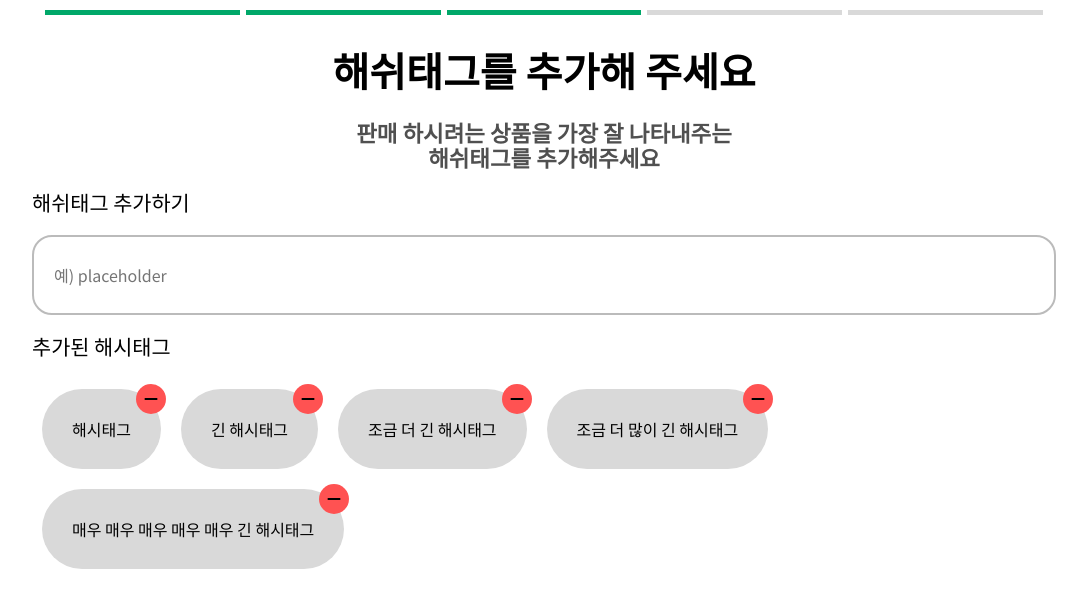
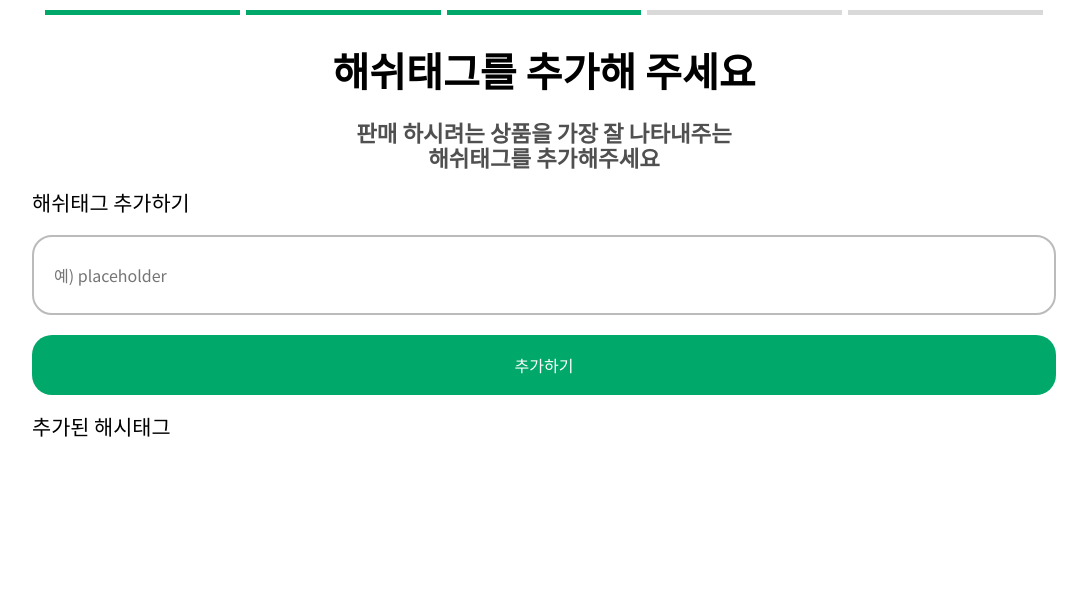
Before and after one commit to Team-Brand-AI/brand-ai-frontend, a React (Create React App) app: page /new-marketing/hashtag in a window 1280 px wide. Shown: the top 608 px of the page, without its empty margins (96-1183 px from the left). Built offline with nearby package versions, Linux system fonts and the light colour scheme.

Commit message:
feat: NewMarketingPage Redux store 설정

```diff
--- a/src/components/HashTag.jsx
+++ b/src/components/HashTag.jsx
@@ -6,11 +6,11 @@ export const HashTag = {
     Container: ({ children }) => {
         return <div className="hash-tag-container">{children}</div>;
     },
-    Item: ({ children }) => {
+    Item: ({ children, onRemoveBtnClick }) => {
         return (
             <div className="hash-tag-item">
                 <div className="hash-tag-item__text">{children}</div>
-                <div className="hash-tag-item__btn">
+                <div className="hash-tag-item__btn" onClick={onRemoveBtnClick}>
                     <FontAwesomeIcon icon={faMinus} />
                 </div>
             </div>
--- /dev/null
+++ b/src/context/OptionContext.jsx
@@ -0,0 +1,11 @@
+import { createContext } from "react";
+
+export const MoodContext = createContext({
+    selectedItem: null,
+    setSelectedItem: null,
+});
+
+export const ColorContext = createContext({
+    selectedItem: null,
+    setSelectedItem: null,
+});
--- a/src/pages/NewMarketingPage.jsx
+++ b/src/pages/NewMarketingPage.jsx
@@ -1,11 +1,13 @@
-import { useRef, useState } from "react";
+import { useRef, useState, useEffect } from "react";
+import { useSelector, useDispatch } from "react-redux";
+
 import { NavBar } from "../components/NavBar";
 import { Heading } from "../components/Heading";
 import { Grid } from "../components/Grid";
 import { Label } from "../components/Label";
 import { Input, DropDown } from "../components/Forms";
 import { HashTag } from "../components/HashTag";
-import { ButtonPlaceHolder } from "../components/Button";
+import { Button, ButtonPlaceHolder } from "../components/Button";
 
 import { faCloudArrowUp } from "@fortawesome/free-solid-svg-icons";
 
@@ -13,10 +15,27 @@ import category from "@assets/category.json";
 import subcategory from "@assets/subcategory.json";
 
 import { CategoryContext, SubCategoryContext } from "../context/CategoryContext";
+import { MoodContext, ColorContext } from "../context/OptionContext";
+
+import { newMarketingActions } from "../store/new-marketing-slice.js";
 
 export const NewMarketingPage = {
     Category: () => {
+        const dispatch = useDispatch();
+
         const [selectedCategory, setSelectedCategory] = useState(null);
+
+        useEffect(() => {
+            if (selectedCategory != undefined) {
+                dispatch(
+                    newMarketingActions.setCategory({
+                        index: selectedCategory,
+                        kr: category[selectedCategory]["name_kr"],
+                        en: category[selectedCategory]["name_en"],
+                    })
+                );
+            }
+        }, [selectedCategory]);
 
         return (
             <main className="new-marketing-page__category page">
@@ -25,7 +44,7 @@ export const NewMarketingPage = {
 
                 <div className="page-category__grid">
                     <CategoryContext.Provider value={{ selectedItem: selectedCategory, setSelectedItem: setSelectedCategory }}>
-                        <Grid.Container context={CategoryContext} width={"600px"}>
+                        <Grid.Container context={CategoryContext} width={"min(100%, 600px)"}>
                             {category.map((element, index) => {
                                 return (
                                     <Grid.Item
@@ -33,6 +52,7 @@ export const NewMarketingPage = {
                                         icon={process.env.PUBLIC_URL + `/icons/${element["imgSrc"]}.png`}
                                         text={element["name_kr"]}
                                         size={"150px"}
+                                        onRemoveBtnClick={""}
                                     ></Grid.Item>
                                 );
                             })}
@@ -43,7 +63,20 @@ export const NewMarketingPage = {
         );
     },
     SubCategory: () => {
+        const { category_en } = useSelector((state) => state.newMarketing);
+        const dispatch = useDispatch();
         const [selectedSubCategory, setSelectedSubCategory] = useState(null);
+
+        useEffect(() => {
+            if (selectedSubCategory != undefined) {
+                dispatch(
+                    newMarketingActions.setSubCategory({
+                        kr: subcategory[category_en][selectedSubCategory]["name_kr"],
+                        en: subcategory[category_en][selectedSubCategory]["name_en"],
+                    })
+                );
+            }
+        }, [selectedSubCategory]);
 
         return (
             <div className="new-marketing-page__subcategory page">
@@ -51,7 +84,7 @@ export const NewMarketingPage = {
                 <Heading title={"하위 카테고리를 선택해 주세요"} subtitle={["판매 하시려는 상품과 관련된 카테고리를", "선택해 주세요"]} />
 
                 <SubCategoryContext.Provider value={{ selectedItem: selectedSubCategory, setSelectedItem: setSelectedSubCategory }}>
-                    <Grid.Container context={SubCategoryContext} width={"600px"}>
+                    <Grid.Container context={SubCategoryContext} width={"min(100%, 600px)"}>
                         {subcategory["food"].map((element, index) => {
                             return <Grid.Item key={index} text={element["name_kr"]} size={"150px"}></Grid.Item>;
                         })}
@@ -61,49 +94,98 @@ export const NewMarketingPage = {
         );
     },
     HashTag: () => {
+        const dispatch = useDispatch();
+        const { hashtags } = useSelector((state) => state.newMarketing);
+
         return (
             <div className="new-marketing-page__hashtag page">
                 <NavBar.Top cur={2} max={5} />
                 <Heading title={"해쉬태그를 추가해 주세요"} subtitle={["판매 하시려는 상품을 가장 잘 나타내주는", "해쉬태그를 추가해주세요"]} />
 
                 <Label>해쉬태그 추가하기</Label>
-                <Input.Text placeholder="예) placeholder"></Input.Text>
+                <Input.Text id="hashtag" placeholder="예) placeholder"></Input.Text>
+                <Button
+                    type="primary"
+                    onClick={() => {
+                        dispatch(newMarketingActions.appendHashTag({ tag: document.querySelector("#hashtag").value }));
+                    }}
+                    width="100%"
+                    styles={{ margin: "20px 0px" }}
+                >
+                    추가하기
+                </Button>
 
                 <Label>추가된 해시태그</Label>
 
                 <HashTag.Container>
-                    <HashTag.Item>해시태그</HashTag.Item>
-                    <HashTag.Item>긴 해시태그</HashTag.Item>
-                    <HashTag.Item>조금 더 긴 해시태그</HashTag.Item>
-                    <HashTag.Item>조금 더 많이 긴 해시태그</HashTag.Item>
-                    <HashTag.Item>매우 매우 매우 매우 매우 긴 해시태그</HashTag.Item>
+                    {hashtags.map((element, index) => {
+                        return <HashTag.Item key={index}>{element}</HashTag.Item>;
+                    })}
                 </HashTag.Container>
             </div>
         );
     },
     BrandInfo: () => {
+        const dispatch = useDispatch();
+        const [selectedMoodOption, setSelectedMoodOption] = useState({
+            index: null,
+            text: null,
+        });
+        const [selectedColorOption, setSelectedColorOption] = useState({
+            index: null,
+            text: null,
+        });
+
+        const onNextBtnClick = () => {
+            dispatch(newMarketingActions.setBrandName(document.querySelector("#brandNameInput")));
+            dispatch(newMarketingActions.setBrandInfo(document.querySelector("#brandInfoInput")));
+        };
+
+        useEffect(() => {
+            if (selectedMoodOption != null) {
+                dispatch(newMarketingActions.setMoodOption(selectedMoodOption));
+            }
+        }, [selectedMoodOption]);
+
+        useEffect(() => {
+            if (selectedColorOption != null) {
+                dispatch(newMarketingActions.setColorOption(selectedColorOption));
+            }
+        }, [selectedColorOption]);
+
         return (
             <div className="new-marketing-page__brandinfo page">
                 <NavBar.Top cur={3} max={5} />
                 <Heading title={"상품, 브랜드 이름을 입력해주세요"} subtitle={["판매 하시려는 상품의 이름 또는", "브랜드명을 입력해주세요"]} />
 
                 <Label>브랜드 이름을 입력해주세요</Label>
-                <Input.Text placeholder="예) placeholder"></Input.Text>
+                <Input.Text id="brandNameInput" placeholder="예) placeholder"></Input.Text>
 
                 <Label>
                     <span>상품에 대한 간단한 설명을 입력해 주세요</span>
                     <span>(100 자 이내)</span>
                 </Label>
-                <Input.TextArea placeholder="예) placeholder"></Input.TextArea>
+                <Input.TextArea id="brandInfoInput" placeholder="예) placeholder"></Input.TextArea>
 
-                {/* Context API 필요 */}
-                <Label>옵션 1</Label>
-                <DropDown.Container>
-                    <DropDown.Item>DropDown Item 1</DropDown.Item>
-                    <DropDown.Item>DropDown Item 2</DropDown.Item>
-                    <DropDown.Item>DropDown Item 3</DropDown.Item>
-                    <DropDown.Item>DropDown Item 4</DropDown.Item>
-                </DropDown.Container>
+                <Label>무드</Label>
+
+                <MoodContext.Provider value={{ selectedItem: selectedMoodOption, setSelectedItem: setSelectedMoodOption }}>
+                    <DropDown.Container name="color" context={MoodContext}>
+                        <DropDown.Item name="color">다채롭게</DropDown.Item>
+                        <DropDown.Item name="color">보통</DropDown.Item>
+                        <DropDown.Item name="color">단조롭게</DropDown.Item>
+                    </DropDown.Container>
+                </MoodContext.Provider>
+
+                <Label>컬러</Label>
+
+                <ColorContext.Provider value={{ selectedItem: selectedColorOption, setSelectedItem: setSelectedColorOption }}>
+                    <DropDown.Container context={ColorContext}>
+                        <DropDown.Item>진하게</DropDown.Item>
+                        <DropDown.Item>보통</DropDown.Item>
+                        <DropDown.Item>연하게</DropDown.Item>
+                    </DropDown.Container>
+                </ColorContext.Provider>
             </div>
         );
     },
--- /dev/null
+++ b/src/store/new-marketing-slice.js
@@ -0,0 +1,67 @@
+import { createSlice } from "@reduxjs/toolkit";
+
+export const newMarketingSlice = createSlice({
+    name: "new-marketing",
+
+    initialState: {
+        category_index: null,
+        category_kr: null,
+        category_en: null,
+
+        subcategory_kr: null,
+        subcategory_en: null,
+
+        hashtags: [],
+
+        brand: {
+            name: null,
+            info: null,
+        },
+
+        options: {
+            mood: null,
+            color: null,
+        },
+
+        brandImg: "",
+    },
+
+    reducers: {
+        setCategory: (state, action) => {
+            state.category_index = action.payload.index;
+            state.category_kr = action.payload.kr;
+            state.category_en = action.payload.en;
+        },
+
+        setSubCategory: (state, action) => {
+            state.subcategory_kr = action.payload.kr;
+            state.subcategory_en = action.payload.en;
+        },
+
+        appendHashTag: (state, action) => {
+            state.hashtags.push(action.payload.tag);
+        },
+
+        setBrandName: (state, action) => {
+            state.brandName = action.payload;
+        },
+
+        setBrandInfo: (state, action) => {
+            state.brandInfo = action.payload;
+        },
+
+        setMoodOption: (state, action) => {
+            state.options.mood = action.payload;
+        },
+
+        setColorOption: (state, action) => {
+            state.options.color = action.payload;
+        },
+
+        setBrandImage: (state, action) => {
+            state.brandImg = action.payload.img_base64;
+        },
+    },
+});
+
+export const newMarketingActions = newMarketingSlice.actions;
--- a/src/store/store.js
+++ b/src/store/store.js
@@ -1,5 +1,11 @@
 import { configureStore } from "@reduxjs/toolkit";
 
+import { getStartedSlice } from "./get-started-slice";
+import { newMarketingSlice } from "./new-marketing-slice";
+
 export const store = configureStore({
-    reducer: {},
+    reducer: {
+        getStarted: getStartedSlice.reducer,
+        newMarketing: newMarketingSlice.reducer,
+    },
 });
```
Also changed, not shown: src/components/Forms.jsx (+14 -10 lines), src/pages/GetStartedPage.jsx (+25 -0 lines).
